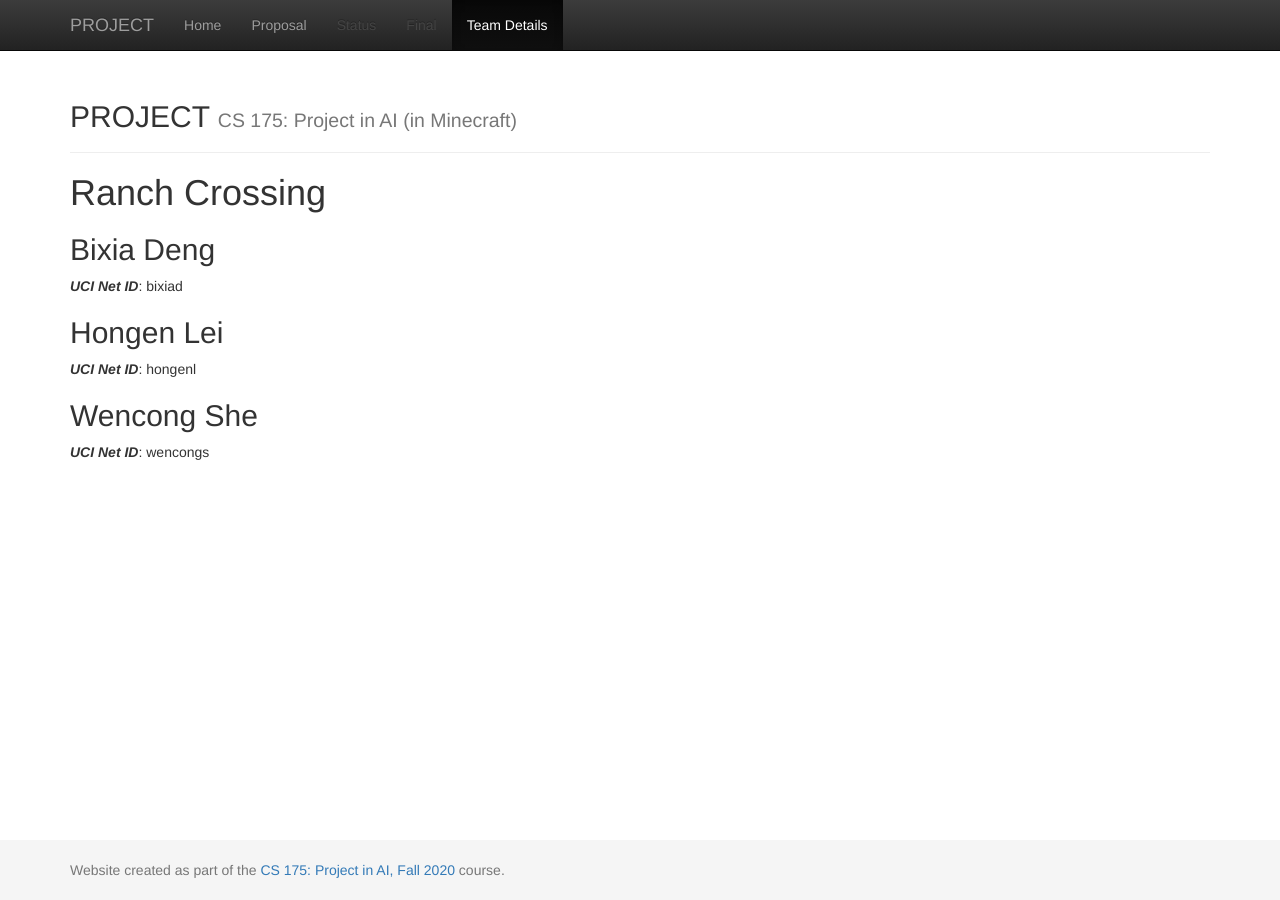
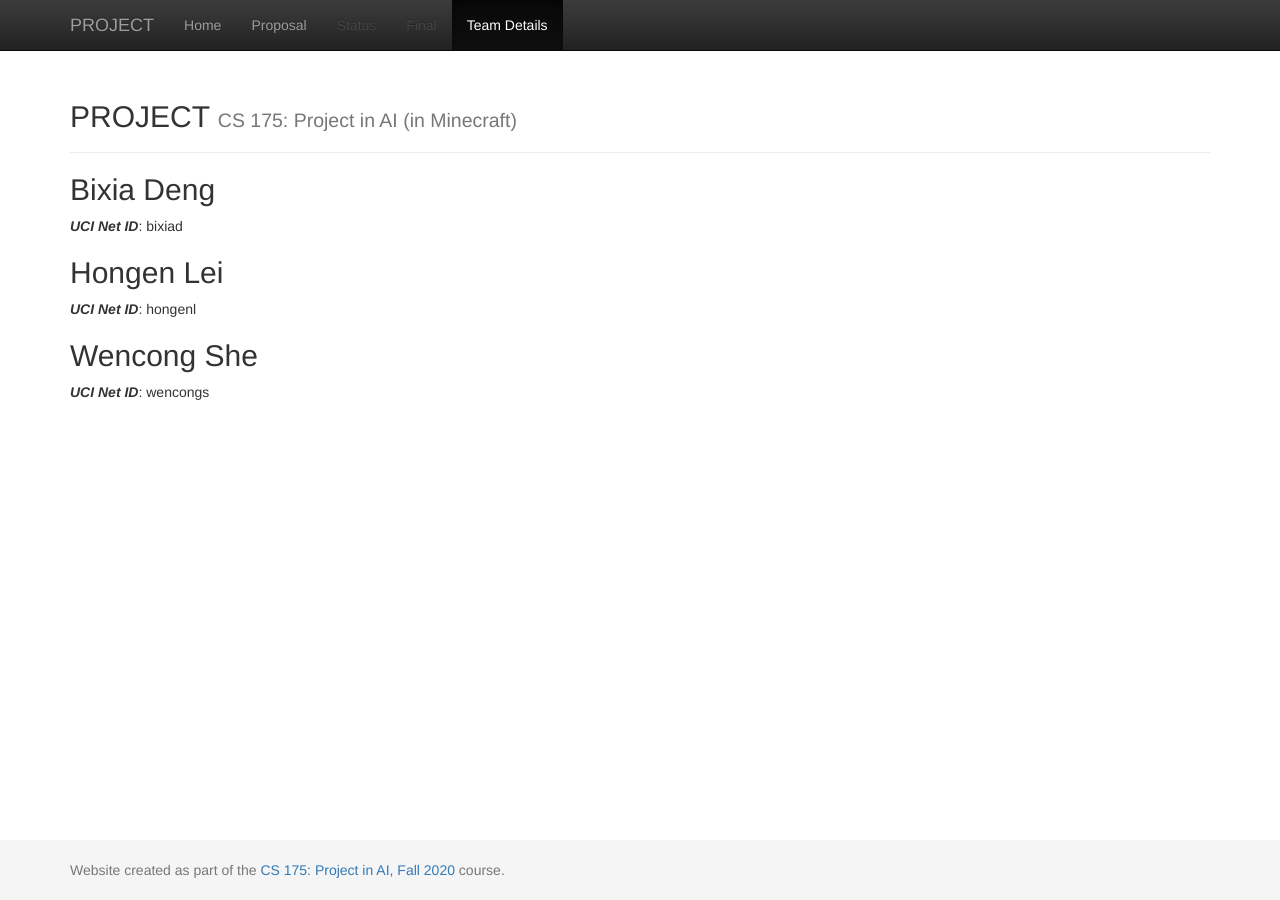
Before and after one commit to bikaylee/Jump-Jump, a Jekyll site: the page built from docs/team.md, in a window 1280 px wide. Built offline with Jekyll 4.4.1, drawn with Linux system fonts in a browser that asks for light colours.

Commit message:
Update team.md

```diff
--- a/docs/team.md
+++ b/docs/team.md
@@ -2,8 +2,6 @@
 layout: default
 title:  Team
 ---
-
-# Ranch Crossing
 
 
 ## Bixia Deng
```
